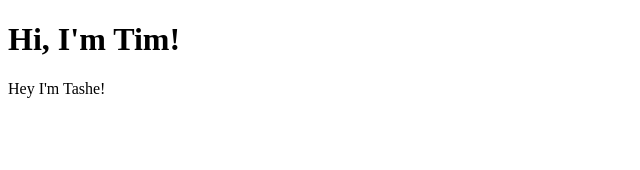
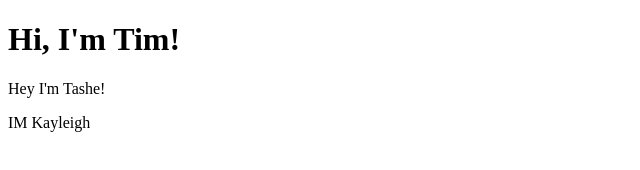
Before and after one commit to Moerfiane/Code-Together, a plain HTML site: page index.html in a window 1280 px wide. Shown: the whole page, without its empty margins (0-640 px from the left). Drawn offline with Linux system fonts and the light colour scheme.

Commit message:
I added my name too

```diff
--- a/index.html
+++ b/index.html
@@ -9,5 +9,6 @@
 <body>
   <h1>Hi, I'm Tim!</h1>
   <p>Hey I'm Tashe!</p>
+  <p>IM Kayleigh</p>
 </body>
 </html>
```
